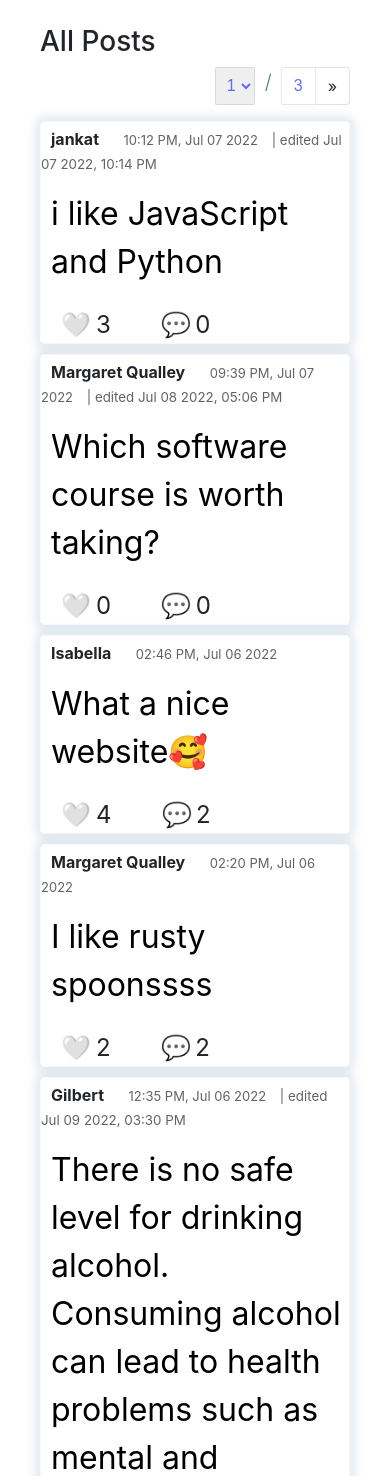
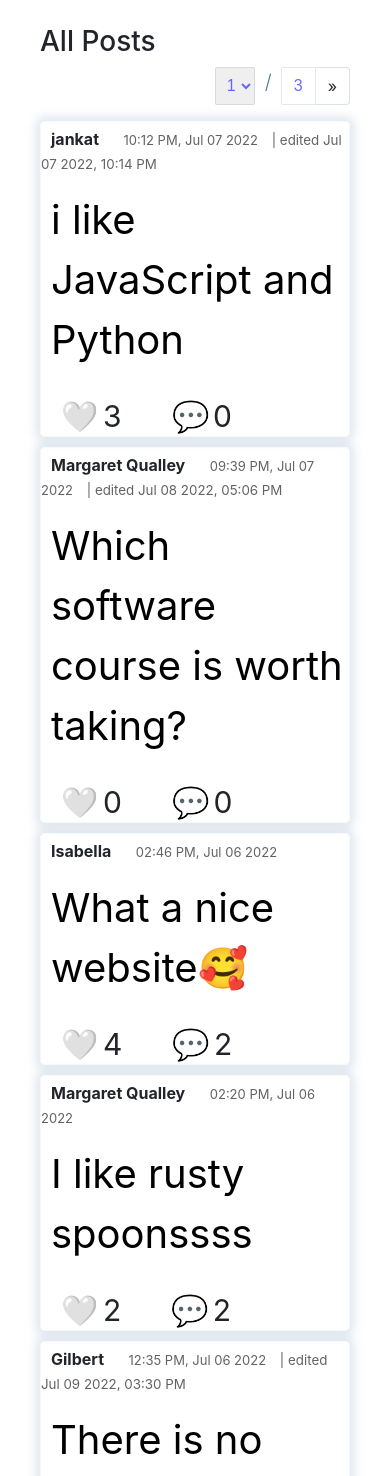
Before and after one commit to jankat11/network, a Django app: page / in a window 390 px wide. Shown: the part 151-1627 px from the top of the page. Run offline with Django 3.2, Linux system fonts and the light colour scheme; data comes from the database, SQL or seed files in the repository; some libraries are stand-ins or nearby versions.

Commit message:
Update styles.css

```diff
--- a/network/static/network/styles.css
+++ b/network/static/network/styles.css
@@ -58,12 +58,14 @@
     font-weight: 400;
 }
 
-@media (max-width: 1000px) { .postContent, .delete, .edit, .heartIcon, .heartCount, .commentIcon, .commentCount{
-    font-size: xx-large;
+@media (max-width: 1000px) { .postContent {
+    font-size: 40px;
     }
 }
 @media (max-width: 1000px) {.heartIcon, .heartCount, .commentIcon, .commentCount{
-    font-size: x-large;
+    font-size: 30px;
+    position: relative;
+    top: 3px;
     }
 }
 @media (max-width: 1000px) {.delete, .edit{
@@ -77,6 +79,7 @@
 @media (max-width: 1000px) {.deleteHidden, .editHidden{
     position: relative;
     bottom: 3px;
+    font-size: 30px;
     }
 }
 
@@ -86,6 +89,7 @@
     left: 80px;
     }
 }
+
 
 
 .heart, .comment {
```
